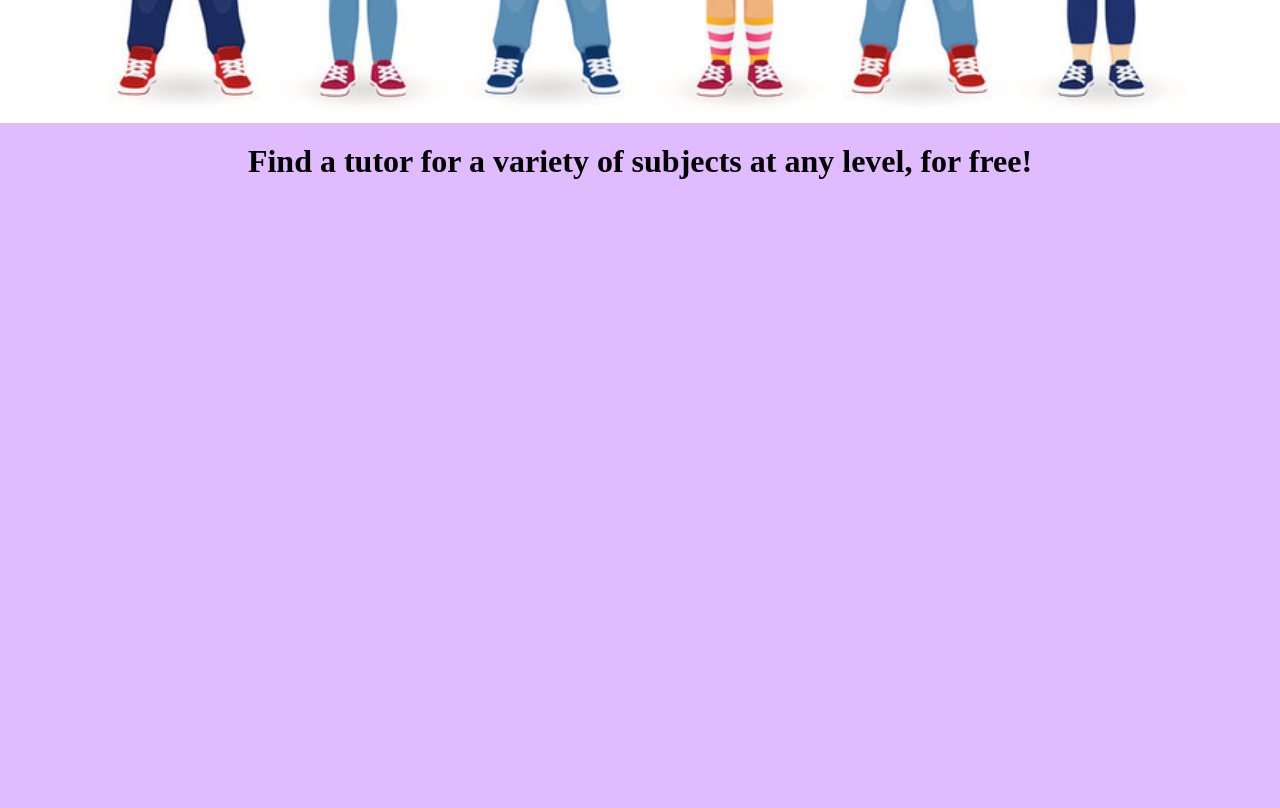
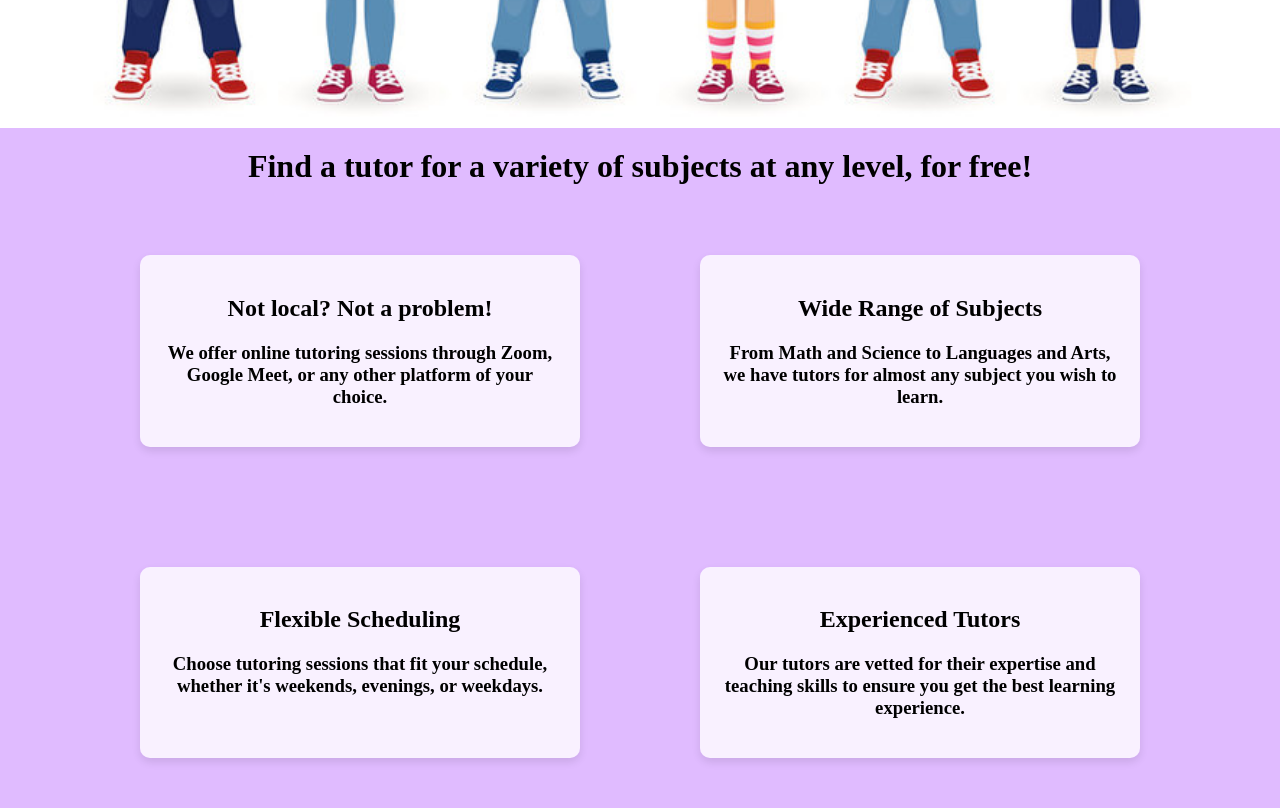
Before and after one commit to EyobelG/Freeducation, a plain HTML site: page index.html in a window 1280 px wide. Shown: the part 442-1250 px from the top of the page. Before the commit the page ends 800 px from the top, so only its background shows below. Drawn offline with Linux system fonts and the light colour scheme.

Commit message:
more homepage updates + style updates

```diff
--- a/index.html
+++ b/index.html
@@ -21,5 +21,24 @@
         </div>
         <!-- NAVBAR -->
         <h1 style = "text-align: center; margin: 20">Find a tutor for a variety of subjects at any level, for free! </h1>
+
+        <div class = "flexBox">
+                <div class = "titleTextBox">
+                        <h2 style = "text-align: center">Not local? Not a problem!</h2>
+                        <h3 style = "text-align: center">We offer online tutoring sessions through Zoom, Google Meet, or any other platform of your choice.</h3>
+                </div>
+                <div class = "titleTextBox">
+                        <h2 style = "text-align: center">Wide Range of Subjects</h2>
+                        <h3 style = "text-align: center">From Math and Science to Languages and Arts, we have tutors for almost any subject you wish to learn.</h3>
+                </div>
+                <div class = "titleTextBox">
+                        <h2 style = "text-align: center">Flexible Scheduling</h2>
+                        <h3 style = "text-align: center">Choose tutoring sessions that fit your schedule, whether it's weekends, evenings, or weekdays.</h3>
+                </div>
+                <div class = "titleTextBox">
+                        <h2 style = "text-align: center">Experienced Tutors</h2>
+                        <h3 style = "text-align: center">Our tutors are vetted for their expertise and teaching skills to ensure you get the best learning experience.</h3>
+                </div>
+        </div>
 </body>
 </html>
--- a/style.css
+++ b/style.css
@@ -54,6 +54,7 @@ body {
 }
 /* NAVBAR STYLES */
 
+/* HOMEPAGE STYLING BELOW */
 .titleDiv{
         background-color: lightblue;
         background-image: url('images/banner.jpg');
@@ -65,8 +66,10 @@ body {
         opacity: 0;  /* Initially invisible */
         animation: fadeIn 0.5s ease-in forwards;
         text-align: center;
-        color: rgb(255, 255, 255);
+        color: rgb(214, 152, 255);
         font-size: 100px;
+        font-weight: bold;
+        font-family:'Gill Sans', 'Gill Sans MT', Calibri, 'Trebuchet MS', sans-serif;
         text-shadow:
         -1px -1px 0 #000,
          1px -1px 0 #000,
@@ -82,3 +85,21 @@ body {
             opacity: 1;
         }
 }
+
+.titleTextBox{
+        background-color: rgba(255, 255, 255, 0.8);
+        margin: 50px;
+        padding: 20px;
+        border-radius: 10px;
+        box-shadow: 0 4px 8px rgba(0, 0, 0, 0.1);
+        max-width: 400px;
+        width: 45%;
+}
+
+.flexBox {
+        display: flex;
+        flex-wrap: wrap;
+        justify-content: center;
+        gap: 20px;
+}
+/* ^^ HOMEPAGE STYLING ABOVE ^^ */
```
